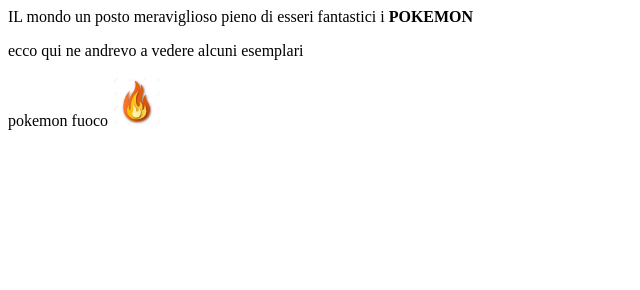
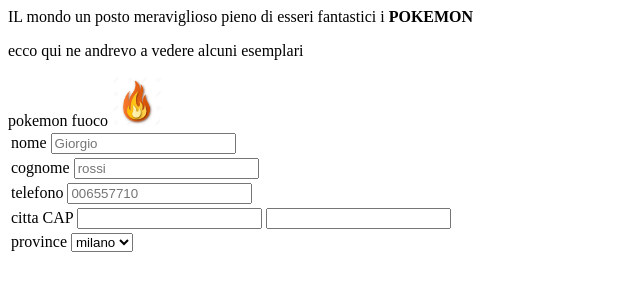
Before and after one commit to g3nn4r0g3k0/GEKO.IO, a plain HTML site: page index.html in a window 1280 px wide. Shown: the whole page, without its empty margins (0-640 px from the left). Drawn offline with Linux system fonts and the light colour scheme.

Commit message:
form piu tabelle

```diff
--- a/index.html
+++ b/index.html
@@ -12,8 +12,51 @@
         <div>
             <p2>pokemon fuoco</p2>
             <img src="fire.jpg" width="50px" height="50px">
+             </div>
+             <table>
+                <form>
+                <tr>
+                    <td>
+                        <label for="name">nome</label>
+                        <input id="name"type="text"name="nome"placeholder="Giorgio">
+                    </td>
 
-        </div>
+                </tr>
+                <tr>
+                    <td>
+                        <label for="lastname">cognome</label>
+                        <input id="lastname"type="text"lastname="cognome"placeholder="rossi">
+
+                    </td>
+                </tr>
+                <tr>
+                    <td>
+                        <label for="phone">telefono</label>
+                        <input id="phone"type="number"phone="numero"placeholder="006557710">
+                    </td>
+                </tr>
+                <tr>
+                    <td>
+                        <label for="country">citta</label>
+                        <label for="CAP">CAP</label>
+                        <input id="country"type="text"country="citta">
+                        <input id="CAP"type="number"CAP="cap">
+                    </td>
+                </tr>
+                <t>
+                    <td>
+                        <label for="province">province</label>
+              <select nome="province"id="province">
+                <option value="Mi">milano</option>
+                <option value="Rm">roma</option>
+                <option value="Na">napoli</option>
+              </select>
+                    </td>
+                </t>
+                </form>
+             </table>
+
+
 
 
     </body>
```
